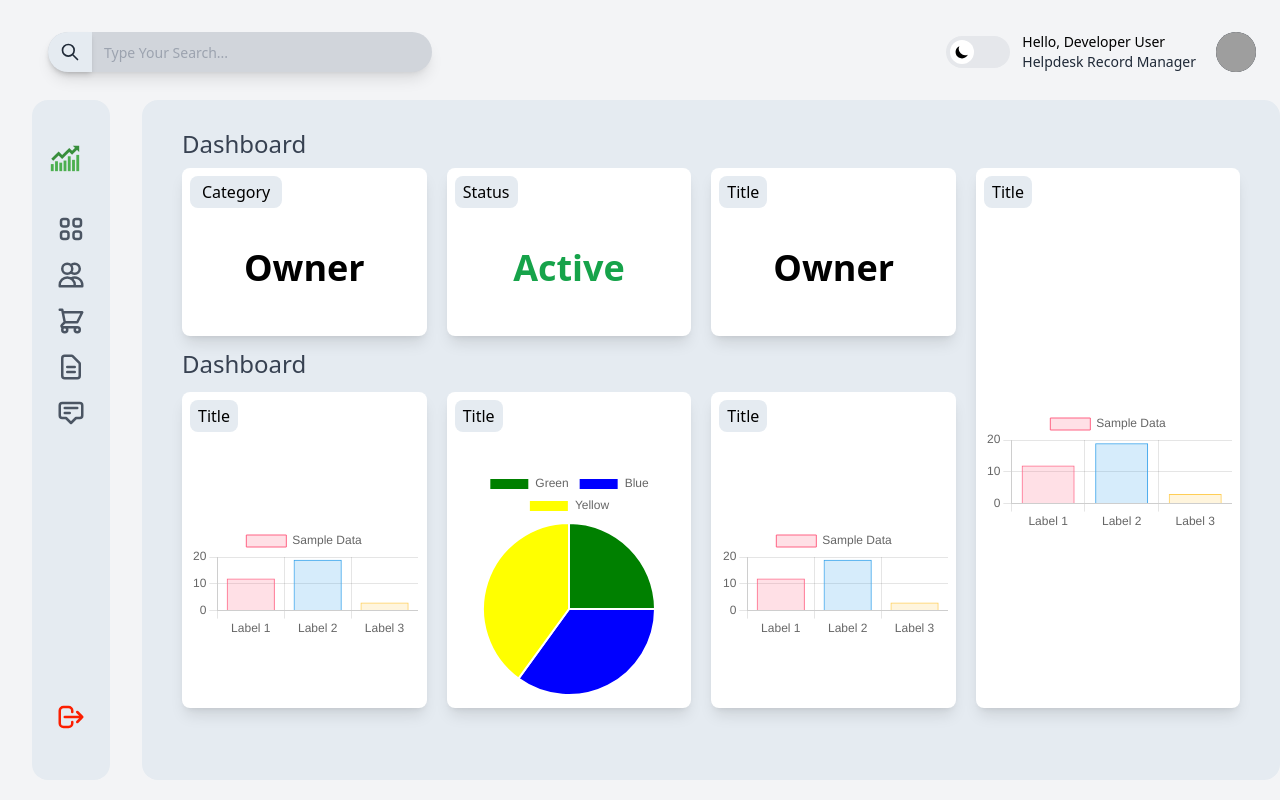
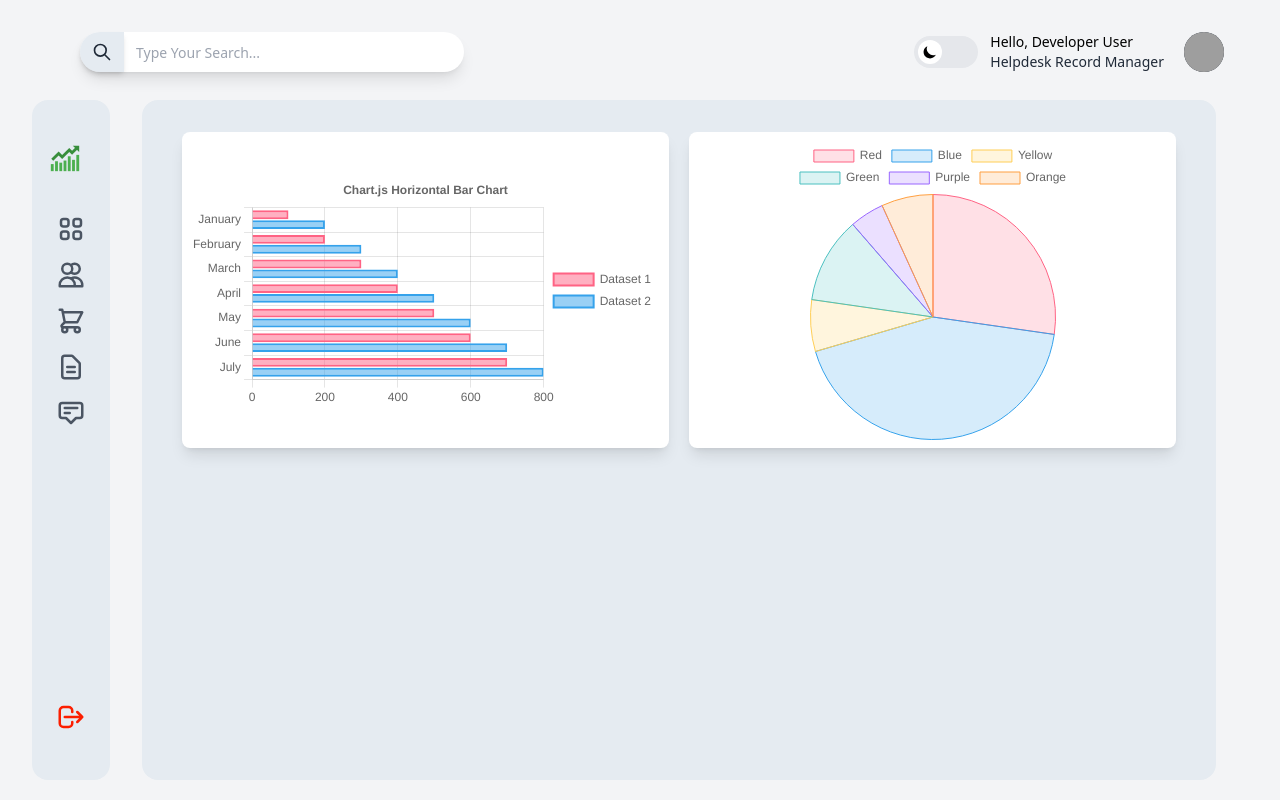
Before and after one commit to Shahnawaz-Muhammad/ctt-dashboard, a React (Vite) app: page / in a window 1280 px wide. Built offline with nearby package versions, Linux system fonts and the light colour scheme; grey boxes are pictures that could not be loaded.

Commit message:
chartjs-2 integration, layout changes

```diff
--- a/package.json
+++ b/package.json
@@ -16,12 +16,14 @@
     "match-sorter": "^6.3.1",
     "prop-types": "^15.8.1",
     "react": "^18.2.0",
+    "react-chartjs-2": "^5.2.0",
     "react-dom": "^18.2.0",
     "react-icons": "^4.10.1",
     "react-router-dom": "^6.15.0",
     "sort-by": "^1.2.0"
   },
   "devDependencies": {
+    "@faker-js/faker": "^8.0.2",
     "@types/react": "^18.2.15",
     "@types/react-dom": "^18.2.7",
     "@vitejs/plugin-react": "^4.0.3",
--- a/src/App.jsx
+++ b/src/App.jsx
@@ -6,36 +6,6 @@ import "./App.css";
 import ThemeContextProvider from "./context/themeContext";
 
 function App() {
-  const chartData = {
-    labels: ["Label 1", "Label 2", "Label 3"],
-    datasets: [
-      {
-        label: "Sample Data",
-        data: [12, 19, 3],
-        backgroundColor: [
-          "rgba(255, 99, 132, 0.2)",
-          "rgba(54, 162, 235, 0.2)",
-          "rgba(255, 206, 86, 0.2)",
-        ],
-        borderColor: [
-          "rgba(255, 99, 132, 1)",
-          "rgba(54, 162, 235, 1)",
-          "rgba(255, 206, 86, 1)",
-        ],
-        borderWidth: 1,
-      },
-    ],
-  };
-
-  const pieChartData = {
-    labels: ["Green", "Blue", "Yellow"],
-    datasets: [
-      {
-        data: [25, 35, 40],
-        backgroundColor: ["green", "blue", "yellow"],
-      },
-    ],
-  };
 
   const router = createBrowserRouter([
     {
@@ -45,7 +15,7 @@ function App() {
         {
           path: "/",
           element: (
-            <Dashboard chartData={chartData} pieChartData={pieChartData} />
+            <Dashboard />
           ),
         },
         {
--- a/src/components/charts/barchart/index.jsx
+++ b/src/components/charts/barchart/index.jsx
@@ -1,38 +1,66 @@
-import { useEffect, useRef } from "react";
-import Chart from "chart.js/auto";
-import PropTypes from "prop-types";
+import {
+  Chart as ChartJS,
+  CategoryScale,
+  LinearScale,
+  BarElement,
+  Title,
+  Tooltip,
+  Legend,
+} from 'chart.js';
+import { Bar } from 'react-chartjs-2';
 
-const BarChart = ({ data }) => {
-  const chartRef = useRef(null);
-  const chartInstance = useRef(null); // Store the chart instance
+ChartJS.register(
+  CategoryScale,
+  LinearScale,
+  BarElement,
+  Title,
+  Tooltip,
+  Legend
+);
 
-  useEffect(() => {
-    const ctx = chartRef.current.getContext("2d");
-
-    // Check if a chart instance already exists, and destroy it if it does
-    if (chartInstance.current) {
-      chartInstance.current.destroy();
-    }
-
-    // Create a new chart instance
-    chartInstance.current = new Chart(ctx, {
-      type: "bar",
-      data: data,
-    });
-
-    return () => {
-      // Clean up and destroy the chart instance when the component unmounts
-      if (chartInstance.current) {
-        chartInstance.current.destroy();
-      }
-    };
-  }, [data]);
-
-  return <canvas ref={chartRef}></canvas>;
+export const options = {
+  indexAxis: 'y',
+  elements: {
+    bar: {
+      borderWidth: 2,
+    },
+  },
+  responsive: true,
+  plugins: {
+    legend: {
+      position: 'right',
+    },
+    title: {
+      display: true,
+      text: 'Chart.js Horizontal Bar Chart',
+    },
+  },
 };
 
-BarChart.propTypes = {
-  data: PropTypes.object.isRequired,
+const labels = ['January', 'February', 'March', 'April', 'May', 'June', 'July'];
+
+
+export const data = {
+  labels,
+  datasets: [
+    {
+      label: 'Dataset 1',
+      data: [100, 200, 300, 400, 500, 600, 700], // Replace with your custom data
+      borderColor: 'rgb(255, 99, 132)',
+      backgroundColor: 'rgba(255, 99, 132, 0.5)',
+    },
+    {
+      label: 'Dataset 2',
+      data: [200, 300, 400, 500, 600, 700, 800], // Replace with your custom data
+      borderColor: 'rgb(53, 162, 235)',
+      backgroundColor: 'rgba(53, 162, 235, 0.5)',
+    },
+  ],
 };
 
-export default BarChart;
+export default function BarChart() {
+  return (
+    <div className="w-full flex justify-center items-center h-[18.75rem]">
+  <Bar options={options} data={data} />
+  </div>)
+}
--- a/src/components/charts/piechart/index.jsx
+++ b/src/components/charts/piechart/index.jsx
@@ -1,38 +1,39 @@
-import { useEffect, useRef } from "react";
-import Chart from "chart.js/auto";
-import PropTypes from "prop-types";
+import { Chart as ChartJS, ArcElement, Tooltip, Legend } from "chart.js";
+import { Pie } from "react-chartjs-2";
 
-const PieChart = ({ data }) => {
-  const chartRef = useRef(null);
-  const chartInstance = useRef(null);
+ChartJS.register(ArcElement, Tooltip, Legend);
 
-  useEffect(() => {
-    const ctx = chartRef.current.getContext("2d");
-
-    // Check if a chart instance already exists, and destroy it if it does
-    if (chartInstance.current) {
-      chartInstance.current.destroy();
-    }
-
-    // Create a new pie chart instance
-    chartInstance.current = new Chart(ctx, {
-      type: "pie",
-      data: data,
-    });
-
-    return () => {
-      // Clean up and destroy the chart instance when the component unmounts
-      if (chartInstance.current) {
-        chartInstance.current.destroy();
-      }
-    };
-  }, [data]);
-
-  return <canvas ref={chartRef}></canvas>;
+export const data = {
+  labels: ["Red", "Blue", "Yellow", "Green", "Purple", "Orange"],
+  datasets: [
+    {
+      label: "# of Votes",
+      data: [12, 19, 3, 5, 2, 3],
+      backgroundColor: [
+        "rgba(255, 99, 132, 0.2)",
+        "rgba(54, 162, 235, 0.2)",
+        "rgba(255, 206, 86, 0.2)",
+        "rgba(75, 192, 192, 0.2)",
+        "rgba(153, 102, 255, 0.2)",
+        "rgba(255, 159, 64, 0.2)",
+      ],
+      borderColor: [
+        "rgba(255, 99, 132, 1)",
+        "rgba(54, 162, 235, 1)",
+        "rgba(255, 206, 86, 1)",
+        "rgba(75, 192, 192, 1)",
+        "rgba(153, 102, 255, 1)",
+        "rgba(255, 159, 64, 1)",
+      ],
+      borderWidth: 1,
+    },
+  ],
 };
 
-PieChart.propTypes = {
-  data: PropTypes.object.isRequired,
-};
-
-export default PieChart;
+export default function PieChart() {
+  return (
+    <div className="w-full flex justify-center h-[18.75rem]">
+      <Pie data={data} />
+    </div>
+  );
+}
--- a/src/components/shared/header/index.jsx
+++ b/src/components/shared/header/index.jsx
@@ -16,8 +16,8 @@ export default function Header() {
   }
 
   return (
-    <div className="bg-transparent h-16 w-screen max-w-screen-2xl  px-4 flex items-center  ">
-      <div className="flex items-center justify-center w-full">
+    <div className="bg-transparent h-16 w-screen px-4 flex items-center justify-end ">
+      <div className="flex items-center justify-center w-full max-w-screen-xl lg:px-8 py-5">
         <div className="relative hidden md:block">
           <div className={`${enabled ? "bg-gray-600" : "bg-greyDark"} absolute top-1/2 shadow-md rounded-l-full -translate-y-1/2 h-full flex items-center px-3 `}>
             <HiOutlineSearch fontSize={20} className={`${enabled ? "text-gray-100" : "text-gray-800"}`} />
@@ -25,7 +25,7 @@ export default function Header() {
           <input
             type="text"
             placeholder="Type Your Search..."
-            className={`${enabled ? "bg-white" : "bg-gray-300 text-white"} text-sm focus:outline-none active:outline-none shadow-lg w-[24rem] h-10 pl-14 pr-4 rounded-full`}
+            className={`${enabled ? "bg-gray-300 text-white" : "bg-white text-black"} text-sm focus:outline-none active:outline-none shadow-lg w-[24rem] h-10 pl-14 pr-4 rounded-full`}
           />
         </div>
         <div className="flex items-center gap-3 justify-end w-full mr-10">
--- a/src/components/shared/layout/index.jsx
+++ b/src/components/shared/layout/index.jsx
@@ -8,12 +8,12 @@ export default function Layout() {
 
   const {enabled} = useContext(ThemeContext)
   return (
-    <div className={`${enabled ? "bg-gray-400 " : "bg-gray-100"} h-screen w-full max-w-[100%] overflow-hidden flex mx-auto flex-row  lg:px-8 py-5 `}>
-      <div className="flex flex-col gap-4">
+    <div className={`${enabled ? "bg-gray-400 " : "bg-gray-100"} h-screen w-screen overflow-hidden flex mx-auto flex-row  lg:px-8 py-5 `}>
+      <div className="flex w-full flex-col gap-4">
         <Header />
-        <div className="flex flex-row flex-1 overflow-auto">
+        <div className="flex flex-1 flex-row overflow-auto">
           <Sidebar />
-          <div className="flex-1 min-h-0 max-h-screen overflow-auto bg-greyDark mx-8 rounded-2xl">
+          <div className={`${enabled ? "bg-gray-600" : "bg-greyDark"} flex-1 min-h-0 max-h-screen overflow-auto  mx-8 rounded-2xl`}>
             <div className="w-full py-5 px-5 md:px-10 ">
               <Outlet />
             </div>
--- a/src/lib/constants/index.jsx
+++ b/src/lib/constants/index.jsx
@@ -4,37 +4,57 @@ import {
   HiOutlineUsers,
   HiOutlineDocumentText,
   HiOutlineAnnotation,
-} from 'react-icons/hi'
+} from "react-icons/hi";
 
 export const DASHBOARD_SIDEBAR_LINKS = [
   {
-		key: 'dashboard',
-		label: 'Dashboard',
-		path: '/',
-		icon: <HiOutlineViewGrid fontSize={30}/>
+    key: "dashboard",
+    label: "Dashboard",
+    path: "/",
+    icon: <HiOutlineViewGrid fontSize={30} />,
+    subItems: [
+      {
+        key: "dashboard-subpage-1",
+        label: "Subpage",
+        path: "/subpage-1",
+        icon: <HiOutlineViewGrid fontSize={24} />,
       },
       {
-        key: 'customers',
-        label: 'Customers',
-        path: '/customers',
-        icon: <HiOutlineUsers fontSize={30}/>
+        key: "dashboard-subpage-2",
+        label: "Subpage",
+        path: "/subpage-2",
+        icon: <HiOutlineViewGrid fontSize={24} />,
       },
       {
-		key: 'orders',
-		label: 'Orders',
-		path: '/orders',
-		icon: <HiOutlineShoppingCart fontSize={30}/>
+        key: "dashboard-subpage-3",
+        label: "Subpage",
+        path: "/subpage-3",
+        icon: <HiOutlineViewGrid fontSize={24} />,
+      },
+    ],
   },
   {
-		key: 'transactions',
-		label: 'Transactions',
-		path: '/transactions',
-		icon: <HiOutlineDocumentText fontSize={30}/>
+    key: "customers",
+    label: "Customers",
+    path: "/customers",
+    icon: <HiOutlineUsers fontSize={30} />,
   },
   {
-		key: 'messages',
-		label: 'Messages',
-		path: '/messages',
-		icon: <HiOutlineAnnotation fontSize={30}/>
-	}
-]
+    key: "orders",
+    label: "Orders",
+    path: "/orders",
+    icon: <HiOutlineShoppingCart fontSize={30} />,
+  },
+  {
+    key: "transactions",
+    label: "Transactions",
+    path: "/transactions",
+    icon: <HiOutlineDocumentText fontSize={30} />,
+  },
+  {
+    key: "messages",
+    label: "Messages",
+    path: "/messages",
+    icon: <HiOutlineAnnotation fontSize={30} />,
+  },
+];
--- a/src/pages/dashboard/index.jsx
+++ b/src/pages/dashboard/index.jsx
@@ -1,81 +1,29 @@
 import BarChart from "../../components/charts/barchart";
 import PropTypes from "prop-types";
 import PieChart from "../../components/charts/piechart";
-const Dashboard = ({ chartData, pieChartData }) => {
+import { useContext } from "react";
+import { ThemeContext } from "../../context/themeContext";
+const Dashboard = () => {
+  const {enabled} = useContext(ThemeContext)
   return (
     <div>
-      <h1 className="text-2xl text-gray-700 py-2">Dashboard</h1>
       <div className="w-full flex flex-col lg:flex-row gap-5">
-        <div className="w-full lg:w-[60%] xl:w-[75%]">
-          <div className="flex flex-col gap-3 col-span-3  ">
-            <div className="grid grid-cols-1 lg:grid-cols-2 xl:grid-cols-3 gap-5">
-              <div className="p-2 bg-white rounded-lg shadow-lg">
-                <div className="bg-greyDark  py-1 rounded-lg w-fit">
-                  <h1 className="text-md px-3">Category</h1>
-                </div>
-                <div className="w-full flex justify-center items-center py-10">
-                  <h1 className="text-2xl lg:text-4xl font-semibold">Owner</h1>
-                </div>
+        <div className="w-full ">
+          <div className="flex flex-col gap-3 col-span-3 mt-3 ">
+            <div className="w-full flex flex-col lg:flex-row gap-5 ">
+              <div className={`${enabled ? "bg-gray-400" :"bg-white"} p-2 rounded-lg shadow-lg w-full lg:w-1/2`}>
+                {/* <div className="w-full flex justify-center items-center h-full"> */}
+                  <BarChart />
+                {/* </div> */}
               </div>
-              <div className="p-2 bg-white rounded-lg shadow-lg">
-                <div className="bg-greyDark  py-1 rounded-lg w-fit">
-                  <h1 className="text-md px-2">Status</h1>
-                </div>
-                <div className="w-full flex justify-center items-center py-10">
-                  <h1 className="text-2xl lg:text-4xl font-semibold text-green-600">
-                    Active
-                  </h1>
-                </div>
+              <div className={`${enabled ? "bg-gray-400" :"bg-white"} p-2 rounded-lg shadow-lg w-full lg:w-1/2`}>
+                {/* <div className="w-full flex justify-center items-center h-full"> */}
+                  <PieChart  />
+                {/* </div> */}
               </div>
-              <div className="p-2 bg-white rounded-lg shadow-lg">
-                <div className="bg-greyDark  py-1 rounded-lg w-fit">
-                  <h1 className="text-md px-2">Title</h1>
-                </div>
-                <div className="w-full flex justify-center items-center py-10">
-                  <h1 className="text-2xl lg:text-4xl font-semibold">Owner</h1>
-                </div>
-              </div>
+
             </div>
-          </div>
-          <div className="flex flex-col gap-3 col-span-3 mt-3">
-            <h1 className="text-2xl text-gray-700">Dashboard</h1>
 
-            <div className="grid grid-cols-1 lg:grid-cols-2 xl:grid-cols-3 gap-5">
-              <div className="p-2 bg-white rounded-lg shadow-lg">
-                <div className="bg-greyDark  py-1 rounded-lg w-fit">
-                  <h1 className="text-md px-2">Title</h1>
-                </div>
-                <div className="w-full flex justify-center items-center py-5 min-h-full">
-                  <BarChart data={chartData} />
-                </div>
-              </div>
-              <div className="p-2 bg-white rounded-lg shadow-lg">
-                <div className="bg-greyDark  py-1 rounded-lg w-fit">
-                  <h1 className="text-md px-2">Title</h1>
-                </div>
-                <div className="w-full flex justify-center items-center py-5 min-h-full">
-                  <PieChart data={pieChartData} />
-                </div>
-              </div>
-              <div className="p-2 bg-white rounded-lg shadow-lg">
-                <div className="bg-greyDark  py-1 rounded-lg w-fit">
-                  <h1 className="text-md px-2">Title</h1>
-                </div>
-                <div className="w-full flex justify-center items-center py-5 min-h-full">
-                  <BarChart data={chartData} />
-                </div>
-              </div>
-            </div>
-          </div>
-        </div>
-        <div className="w-full lg:w-[40%] xl:w-[25%] lg:flex">
-          <div className="p-2 bg-white rounded-lg shadow-lg w-full">
-            <div className="bg-greyDark py-1 rounded-lg w-fit">
-              <h1 className="text-md px-2">Title</h1>
-            </div>
-            <div className="w-full flex justify-center items-center py-5 min-h-full">
-              <BarChart data={chartData} />
-            </div>
           </div>
         </div>
       </div>
```
Also changed, not shown: src/components/shared/sidebar/index.jsx (+49 -12 lines), 1 other file (tests, documents, lock files or other folders). Lines whose indentation alone changed are shown as unchanged.
